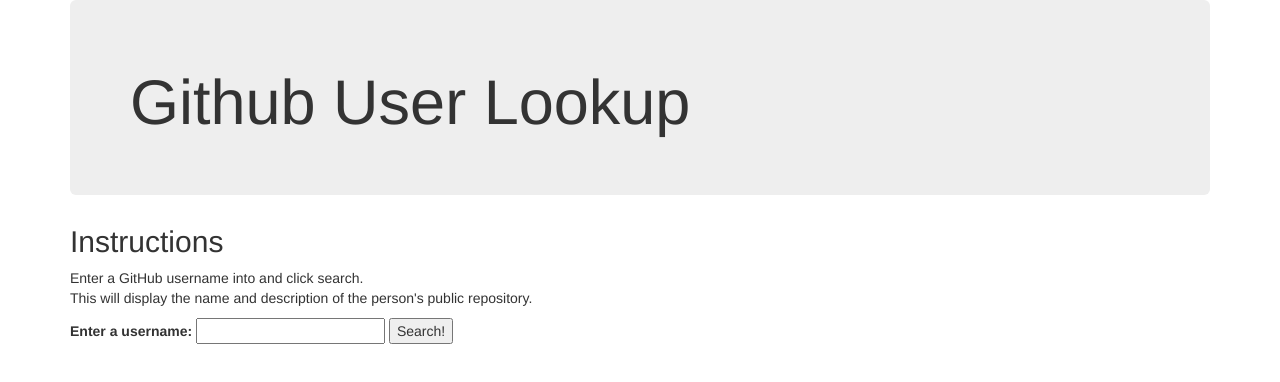
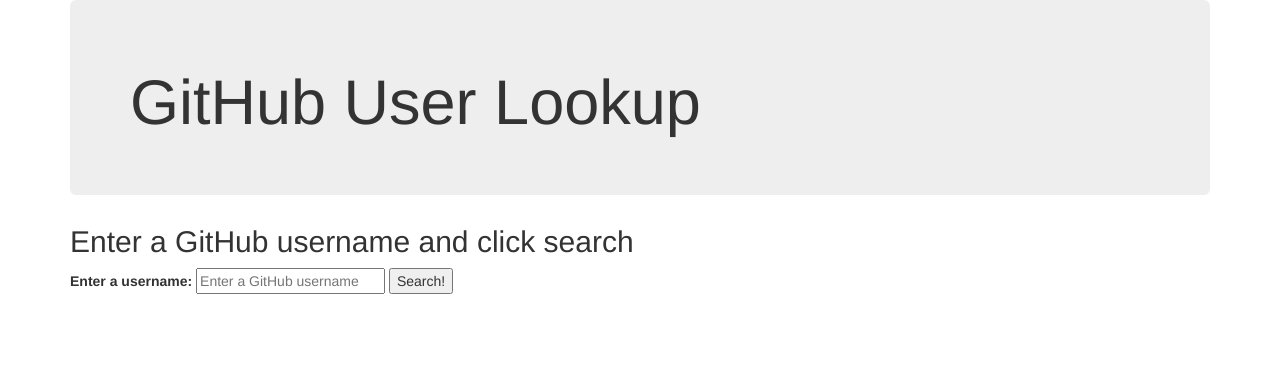
Before and after one commit to carolwanjohi/github-user-lookup, a website with bundled scripts: page index.html in a window 1280 px wide. Built offline with nearby package versions, Linux system fonts and the light colour scheme.

Commit message:
Change section 1, section 2 and section 3 Correct spelling error in section 1 Change section 2 to show only a header Add a placeholder to form input field

```diff
--- a/index.html
+++ b/index.html
@@ -13,15 +13,13 @@
 
         <section class="section1 jumbotron">
 
-            <h1>Github User Lookup</h1>
+            <h1>GitHub User Lookup</h1>
 
         </section>
 
         <section class="section2">
 
-            <h2>Instructions</h2>
-
-            <p>Enter a GitHub username into and click search. <br/> This will display the name and description of the person's public repository. </p>
+            <h2>Enter a GitHub username and click search</h2>
 
         </section>
 
@@ -31,7 +29,7 @@
 
                 <label for="username">Enter a username:</label>
 
-                <input id="username" type="text">
+                <input id="username" type="text" placeholder="Enter a GitHub username">
 
                 <button type="submit" id="username">Search!</button>
 
```
